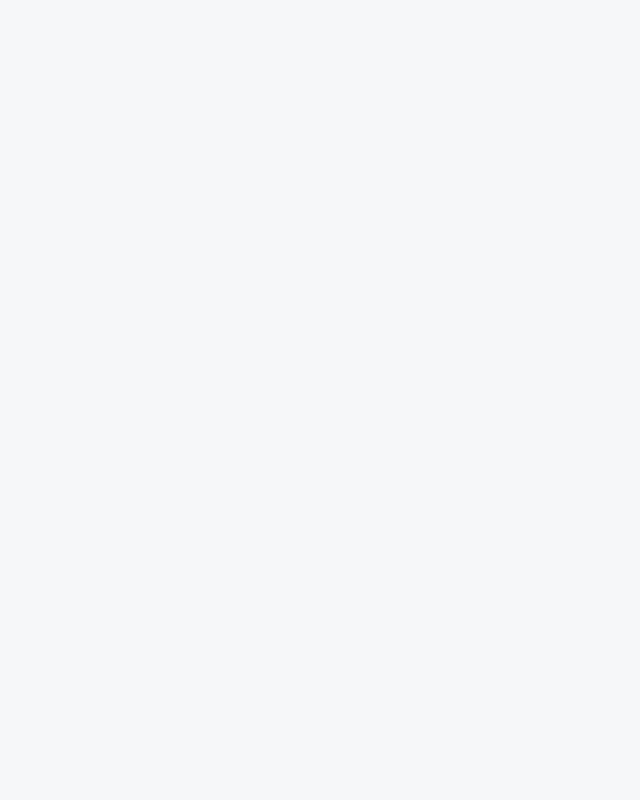
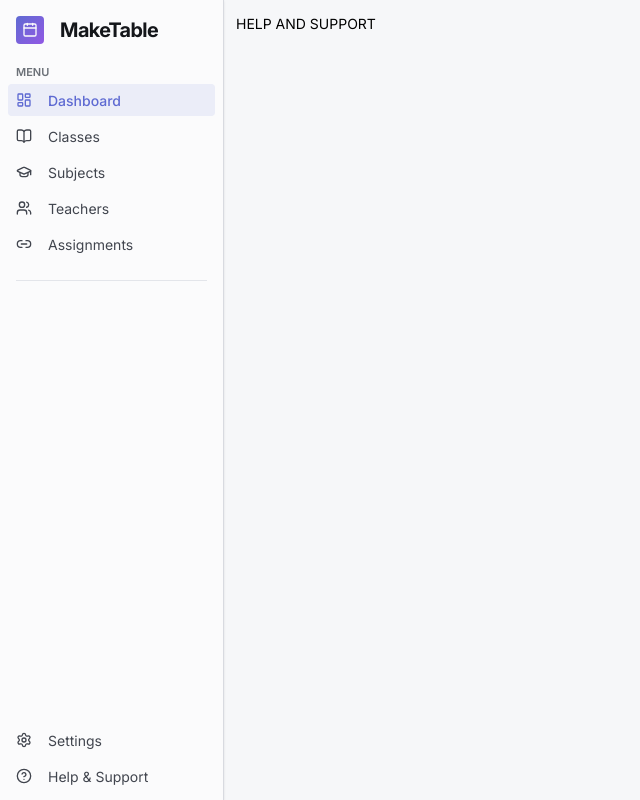
Before and after one commit to asifali411/Make-Table-App, a React (Vite) app: page /help in a window 1280 px wide. Before the commit this address had no page. Shown: the whole page, without its empty margins (0-640 px from the left). Built offline with nearby package versions, Linux system fonts and the light colour scheme.

Commit message:
feat: enhance RouteManager and Navbar components with additional routes and improved navigation

```diff
--- a/src/app/routes/RouteManager.tsx
+++ b/src/app/routes/RouteManager.tsx
@@ -3,18 +3,28 @@
 import Navbar from "../../shared/components/navbar/Navbar";
 
 // Placeholders
-const Loading = () => <div>Loading</div>;
-const Dashboard = () => <div>Dashboard</div>;
+const Loading        = () => <div>LOADING</div>;
+const Dashboard      = () => <div>DASHBOARD</div>;
+const Classes        = () => <div>CLASSES</div>;
+const Subjects       = () => <div>SUBJECTS</div>;
+const Teachers       = () => <div>TEACHERS</div>;
+const Assignments    = () => <div>ASSIGNMENTS</div>;
+const Settings       = () => <div>SETTINGS</div>;
+const HelpAndSupport = () => <div>HELP AND SUPPORT</div>
 
 const RouteManager = () => {
   return (
     <Suspense fallback={<Loading />}>
       <Routes>
-
-        <Route element={ <Navbar /> }>
-          <Route path="/" element={ <Dashboard /> }></Route>
+        <Route element={<Navbar />}>
+          <Route path="/"            element={ <Dashboard />      }></Route>
+          <Route path="/classes"     element={ <Classes />        }></Route>
+          <Route path="/subjects"    element={ <Subjects />       }></Route>
+          <Route path="/teachers"    element={ <Teachers />       }></Route>
+          <Route path="/assignments" element={ <Assignments />    }></Route>
+          <Route path="/settings"    element={ <Settings />       }></Route>
+          <Route path="/help"        element={ <HelpAndSupport /> }></Route>
         </Route>
-
       </Routes>
     </Suspense>
   );
--- a/src/shared/components/navbar/Navbar.tsx
+++ b/src/shared/components/navbar/Navbar.tsx
@@ -7,11 +7,28 @@
   Settings,
   CircleHelp,
   Calendar,
+  type LucideProps,
 } from "lucide-react";
 import { useNavigate, Outlet } from "react-router-dom";
 import styles from "./styles/Navbar.module.css";
+import { useState } from "react";
 
-const menuItems = [
+// --- Types ------------------------------------------------------------------------
+
+type HrefType = `/${string}`;
+
+interface MenuItem {
+  href: HrefType;
+  label: string;
+  icon: React.ForwardRefExoticComponent<
+    Omit<LucideProps, "ref"> & React.RefAttributes<SVGSVGElement>
+  >;
+  active?: boolean;
+};
+
+// ------------------------------------------------------------------------
+
+const menuItems: MenuItem[] = [
   { href: "/", label: "Dashboard", icon: LayoutDashboard, active: true },
   { href: "/classes", label: "Classes", icon: BookOpen },
   { href: "/subjects", label: "Subjects", icon: GraduationCap },
@@ -19,18 +36,25 @@
   { href: "/assignments", label: "Assignments", icon: Link2 },
 ];
 
-const footerItems = [
+const footerItems: MenuItem[] = [
   { href: "/settings", label: "Settings", icon: Settings },
   { href: "/help", label: "Help & Support", icon: CircleHelp },
 ];
 
+// -------------------------------------------------------------------------
+
 const Navbar = () => {
 
   const navigate = useNavigate();
+  const [acitveLink, setActiveLink] = useState<HrefType>("/");
+
+  const handleNavigation = (href: HrefType) => {
+    setActiveLink(href);
+    navigate(href);
+  };
 
   return (
-    <>
-      <div className={styles.gap} />
+    <div className={styles.app}>
       <div className={styles.sidebarWrapper}>
         <div className={styles.sidebar}>
           <div className={styles.content}>
@@ -48,9 +72,9 @@
                   <li key={href}>
                     <button
                       className={`${styles.menuButton} ${
-                        active ? styles.menuButtonActive : ""
+                        acitveLink === href ? styles.menuButtonActive : ""
                       }`}
-                      onClick={() => navigate(href)}
+                      onClick={() => handleNavigation(href)}
                       aria-current={active ? "page" : undefined}
                     >
                       <Icon className={styles.menuIcon} />
@@ -67,7 +91,7 @@
               <ul className={styles.menu}>
                 {footerItems.map(({ href, label, icon: Icon }) => (
                   <li key={href}>
-                    <button className={styles.menuButton} onClick={() => navigate(href)}>
+                    <button className={`${styles.menuButton} ${acitveLink === href ? styles.menuButtonActive : ""}`} onClick={() => handleNavigation(href)}>
                       <Icon className={styles.menuIcon} />
                       <span>{label}</span>
                     </button>
@@ -82,7 +106,7 @@
       <main>
         <Outlet />
       </main>
-    </>
+    </div>
   );
 }
 
--- a/src/shared/components/navbar/styles/Navbar.module.css
+++ b/src/shared/components/navbar/styles/Navbar.module.css
@@ -1,18 +1,15 @@
-.gap {
-  position: relative;
-  height: 100svh;
-  width: var(--sidebar-width, 16rem);
-  background: transparent;
-  transition: width var(--transition-base);
+.app {
+  display: flex;
 }
 
 .sidebarWrapper {
-  position: fixed;
+  position: relative;
   inset-block: 0;
   z-index: 10;
   display: flex;
   height: 100svh;
-  width: var(--sidebar-width, 16rem);
+  min-width: var(--sidebar-width, 16rem);
+  box-shadow: var(--shadow-soft);
   left: 0;
   transition: left var(--transition-base), right var(--transition-base),
     width var(--transition-base);
@@ -129,7 +126,7 @@
 }
 
 .menuButtonActive:hover {
-  background-color: color-mix(in srgb, var(--color-primary) 25%, transparent);
+  background-color: color-mix(in srgb, var(--color-primary) 15%, transparent);
   color: var(--color-primary);
 }
 
--- a/src/styles/global.css
+++ b/src/styles/global.css
@@ -5,6 +5,13 @@
 body {
   margin: 0;
   background-color: transparent;
+}
+
+main {
+  width: 100%;
+  height: 100%;
+  padding: var(--space-3);
+  background-color: var(--color-bg);
 }
 
 #root {
--- a/src/styles/theme.css
+++ b/src/styles/theme.css
@@ -1,6 +1,6 @@
 :root {
   --color-gradient-primary:   linear-gradient(135deg, var(--color-primary), color-mix(in srgb, hsl(270 70% 60%) 80%, var(--color-accent)));
-  --color-primary-highlight:  color-mix(in srgb, var(--color-primary) 15%, transparent);
+  --color-primary-highlight:  color-mix(in srgb, var(--color-primary) 10%, transparent);
 }
 
 :root, [data-theme="light"] {
```
